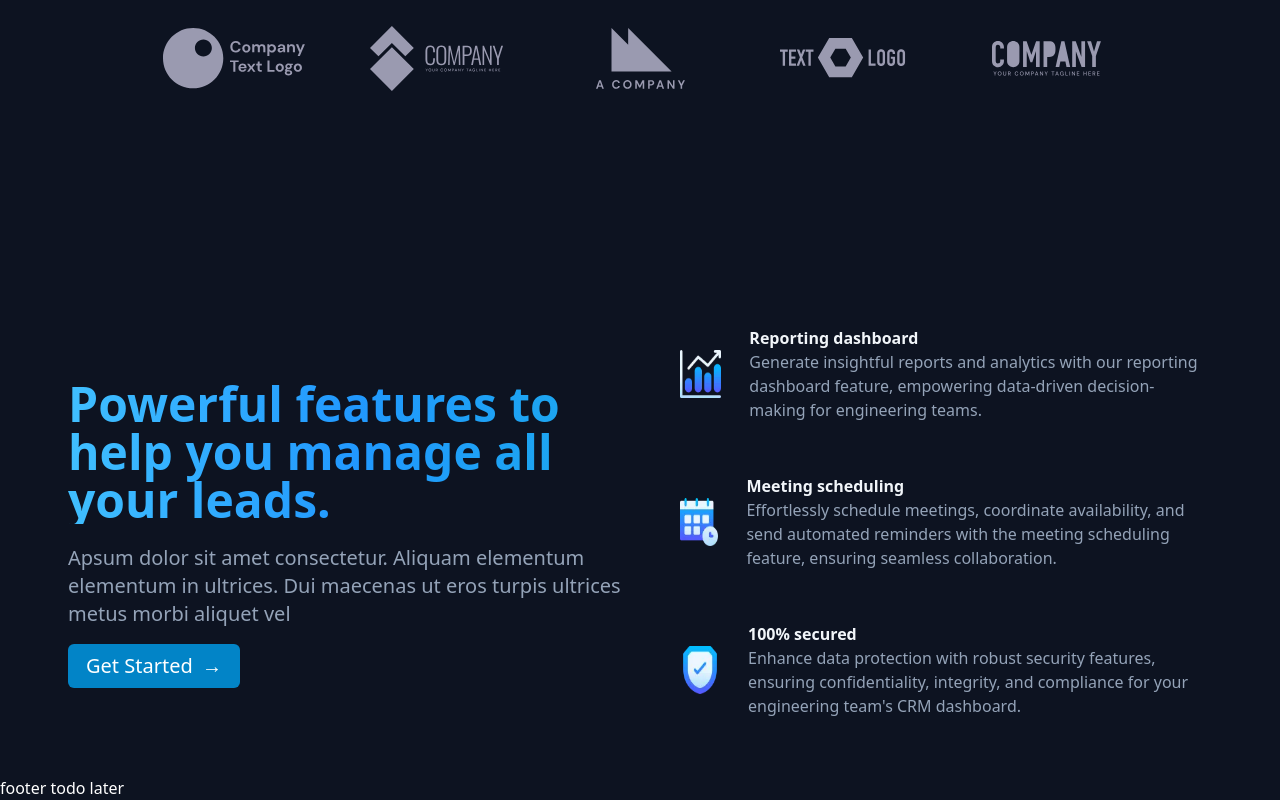
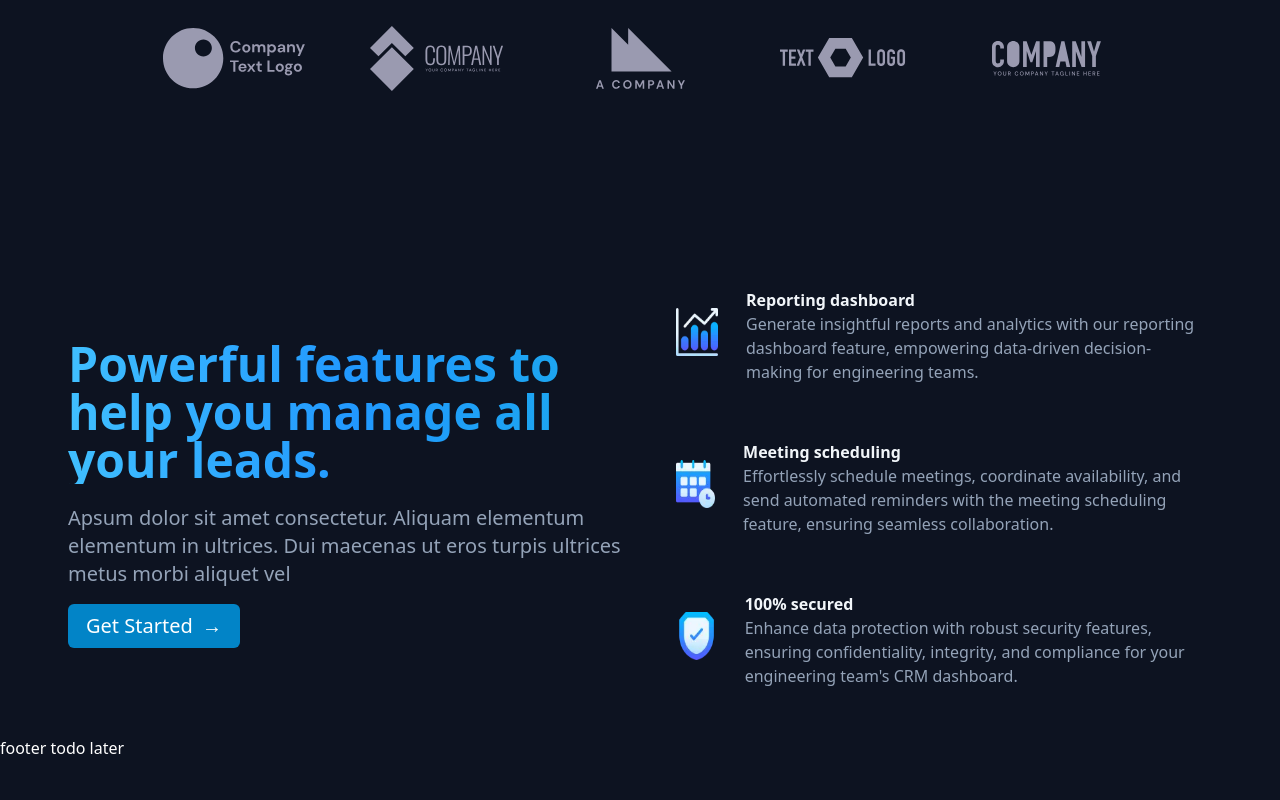
Before and after one commit to osmanramadan/Nextjs_Tailwind_Ocean, a Next.js app: page / in a window 1280 px wide. Shown: the part 1021-1821 px from the top of the page. After the commit the page ends 1781 px from the top, so only its background shows below. Built offline with nearby package versions, Linux system fonts and the light colour scheme.

Commit message:
'feactures'

```diff
--- a/app/page.tsx
+++ b/app/page.tsx
@@ -62,7 +62,7 @@ export default function Home() {
           </div>
       </div>
 
-      <div className=" grid grid-cols-1 lg:grid-cols-2 sm:mx-2 md:px-15 px-3 mx-5 text-center lg:text-start sm:mt-40 mt-25">
+      <div className=" grid grid-cols-1 lg:grid-cols-2 sm:mx-2 md:px-15 px-3 mx-5 text-center lg:text-start lg:mt-30 mt-15">
             <div className="py-22">
               <div className="text-3xl sm:text-4xl md:text-5xl  text-[#3CB7EF] font-bold bg-gradient-to-r from-[#40bfff] via-[#2198FE] to-[#1CAAEB] bg-clip-text text-transparent">Powerful features to <br className="hidden lg:block"></br>help you manage  all your leads.</div>
               <div className="mt-5 text-[#94A3B8] text-center lg:text-start text-bold md:text-xl text-[18px] ">
--- a/compenents/feactures-compenents.tsx
+++ b/compenents/feactures-compenents.tsx
@@ -22,16 +22,16 @@ export default function FeaturesComponent() {
   return (
     <div>
       {features.map((feature, index) => (
-        <div key={index} className="h-33 mt-4  lg:py-6 px-3 flex flex-col lg:flex-row justify-between items-center  group hover:!bg-[#1E293B] hover:border-[#0284C7] cursor-pointer hover:!border-[0.9px] hover:rounded-lg">
+        <div key={index} className="h-auto md:h-45 lg:h-auto mt-2  py-5 px-2 flex flex-col lg:flex-row justify-between items-center  group hover:!bg-[#1E293B] hover:border-[#0284C7] cursor-pointer hover:!border-[0.9px] hover:rounded-lg">
         <div className="group-hover:!bg-[#1E293B] px-7">
             <img
                 src={feature.image}
                 alt={feature.title}
-                className="group-hover:!bg-[#1E293B] h-12 w-25"
+                className="group-hover:!bg-[#1E293B] h-10 w-20 md:h-12 md:w-26 lg:h-12 lg:w-25"
             />
         </div>
-        <div className="group-hover:!bg-[#1E293B]">
-            <h1 className="text-slate-100 font-bold text-base  group-hover:!bg-[#1E293B] ">{feature.title}
+        <div className="group-hover:!bg-[#1E293B] ">
+            <h1 className="text-slate-100 font-bold text-base  group-hover:!bg-[#1E293B] mt-2 ">{feature.title}
             </h1>
             <span className="text-[#94A3B8] text-center lg:text-start text-bold md:text-[16px] text-[17px]  group-hover:!bg-[#1E293B] ">{feature.description}</span>
         </div>
```
